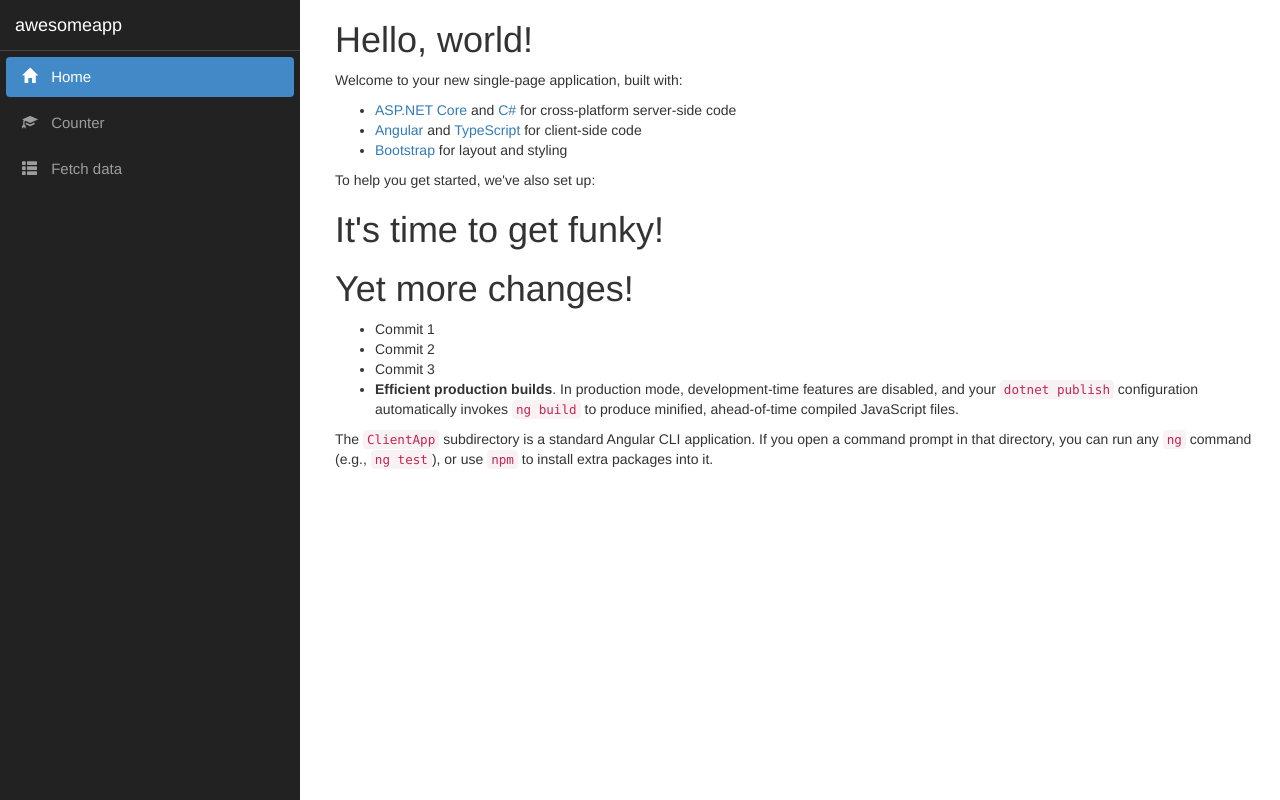
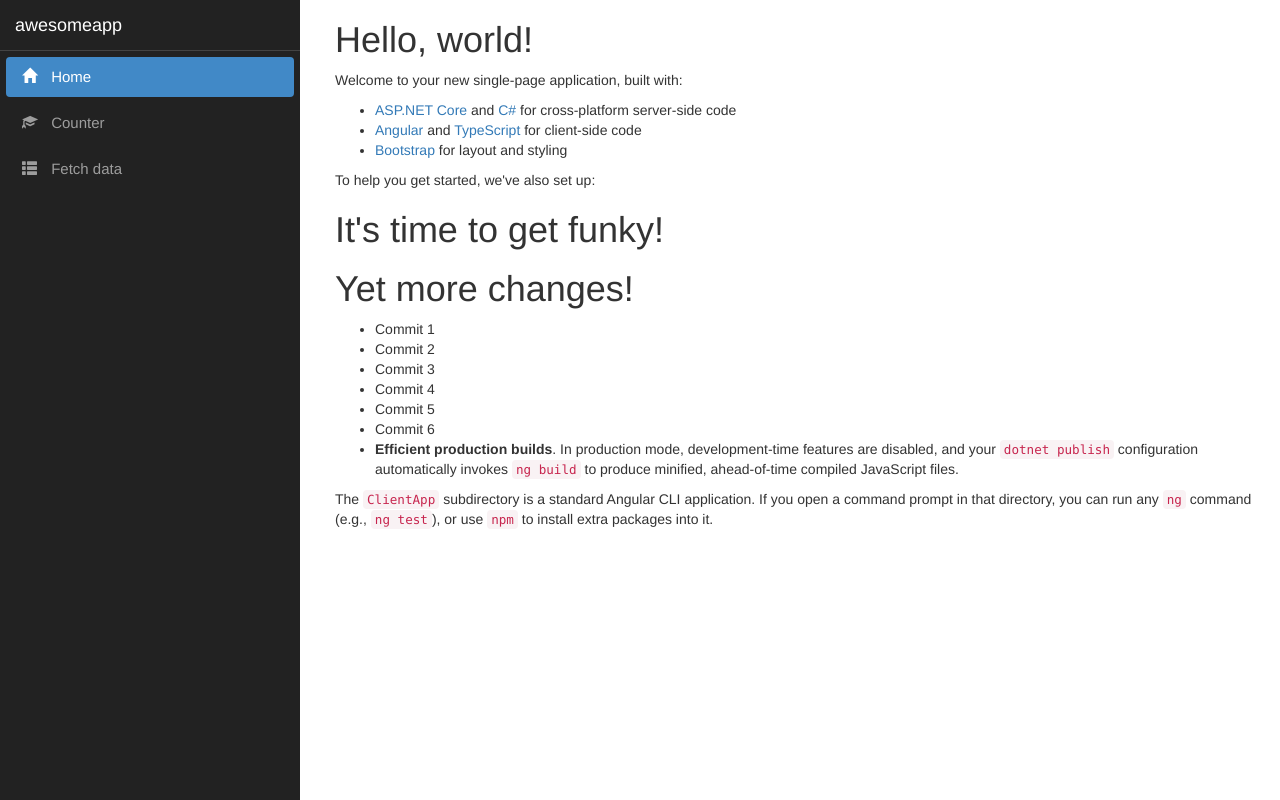
Before and after one commit to hoeriksen/git-noob, an Angular app in the folder awesomeapp/awesomeapp/ClientApp/: page / in a window 1280 px wide. Built offline with nearby package versions, Linux system fonts and the light colour scheme.

Commit message:
Commit 4, 5 and 6

```diff
--- a/awesomeapp/awesomeapp/ClientApp/src/app/home/home.component.html
+++ b/awesomeapp/awesomeapp/ClientApp/src/app/home/home.component.html
@@ -12,6 +12,9 @@
   <li>Commit 1</li>
   <li>Commit 2</li>
   <li>Commit 3</li>
+  <li>Commit 4</li>
+  <li>Commit 5</li>
+  <li>Commit 6</li>
   <li><strong>Efficient production builds</strong>. In production mode, development-time features are disabled, and your <code>dotnet publish</code> configuration automatically invokes <code>ng build</code> to produce minified, ahead-of-time compiled JavaScript files.</li>
 </ul>
 <p>The <code>ClientApp</code> subdirectory is a standard Angular CLI application. If you open a command prompt in that directory, you can run any <code>ng</code> command (e.g., <code>ng test</code>), or use <code>npm</code> to install extra packages into it.</p>
```
